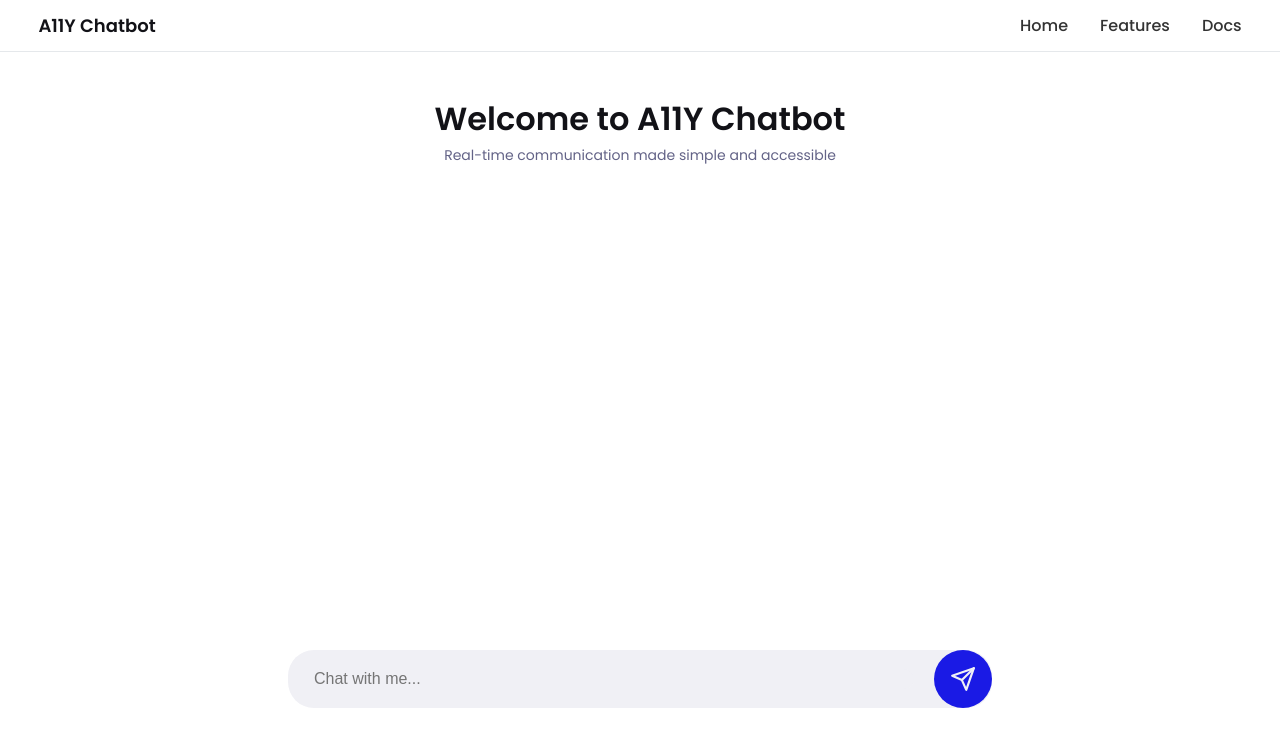
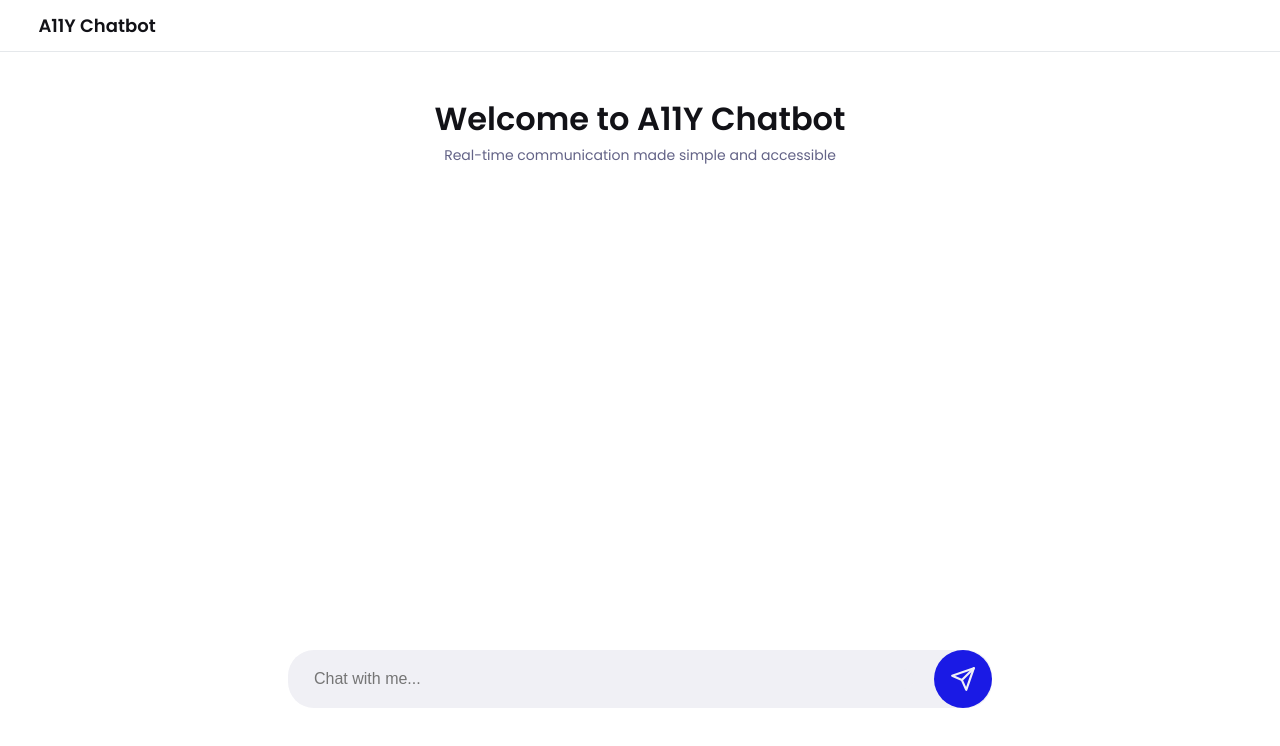
Before and after one commit to sivasurasani/A11Y-ChatBot, a React (Create React App) app: page / in a window 1280 px wide. Shown: the top 746 px of the page. Built offline with nearby package versions, Linux system fonts and the light colour scheme.

Commit message:
Interface

```diff
--- a/src/navbar.js
+++ b/src/navbar.js
@@ -1,16 +1,18 @@
 import React from "react";
+
 const Navbar = () => {
   return (
     <>
       <div className="navbar">
         <h1>A11Y Chatbot</h1>
-        <nav>
-          <a>Home</a>
-          <a>Features</a>
-          <a>Docs</a>
-        </nav>
+        {/* <nav>
+          <a href="/">Home</a>
+          <a href="/features">Features</a>
+          <a href="/docs">Docs</a>
+        </nav> */}
       </div>
     </>
   );
 };
+
 export default Navbar;
```
